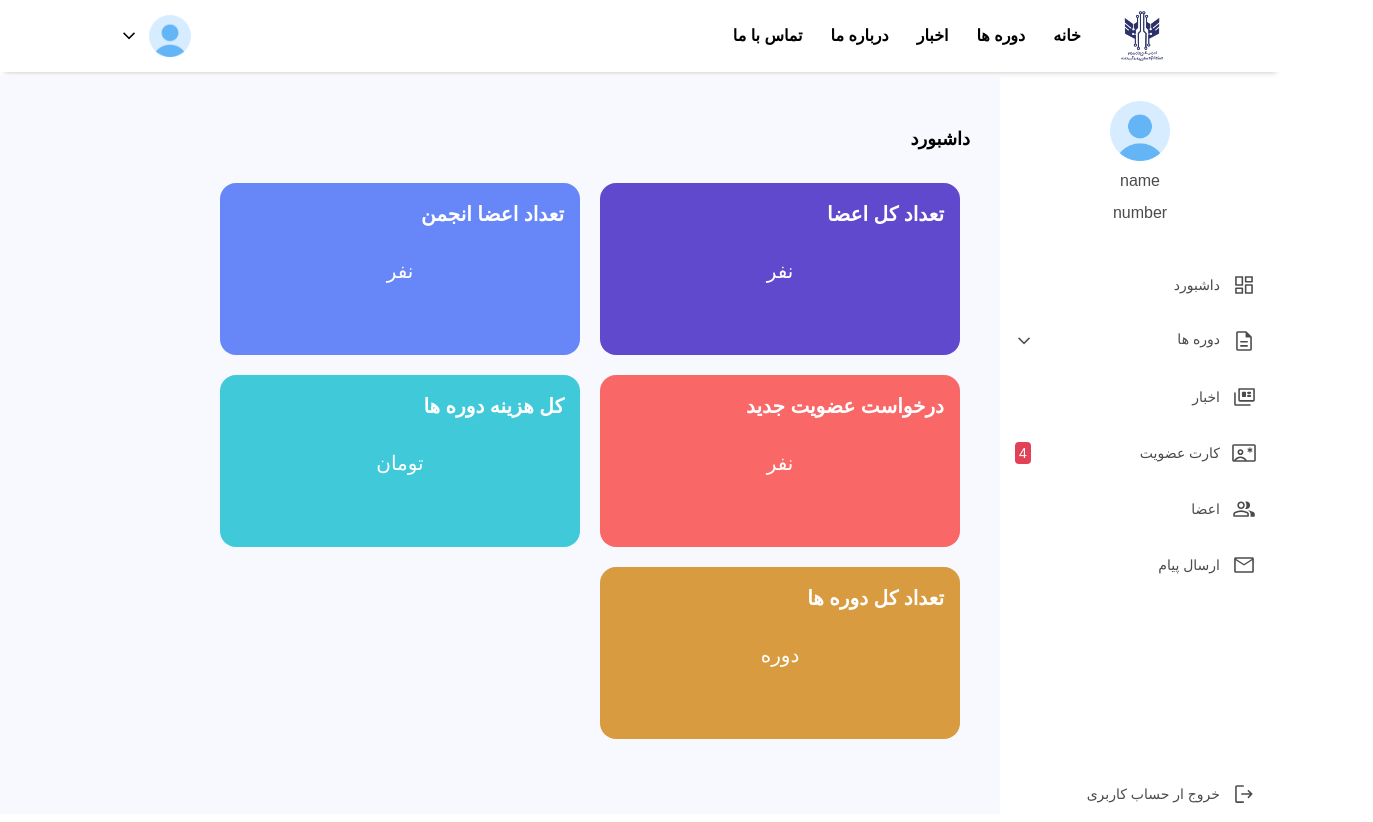
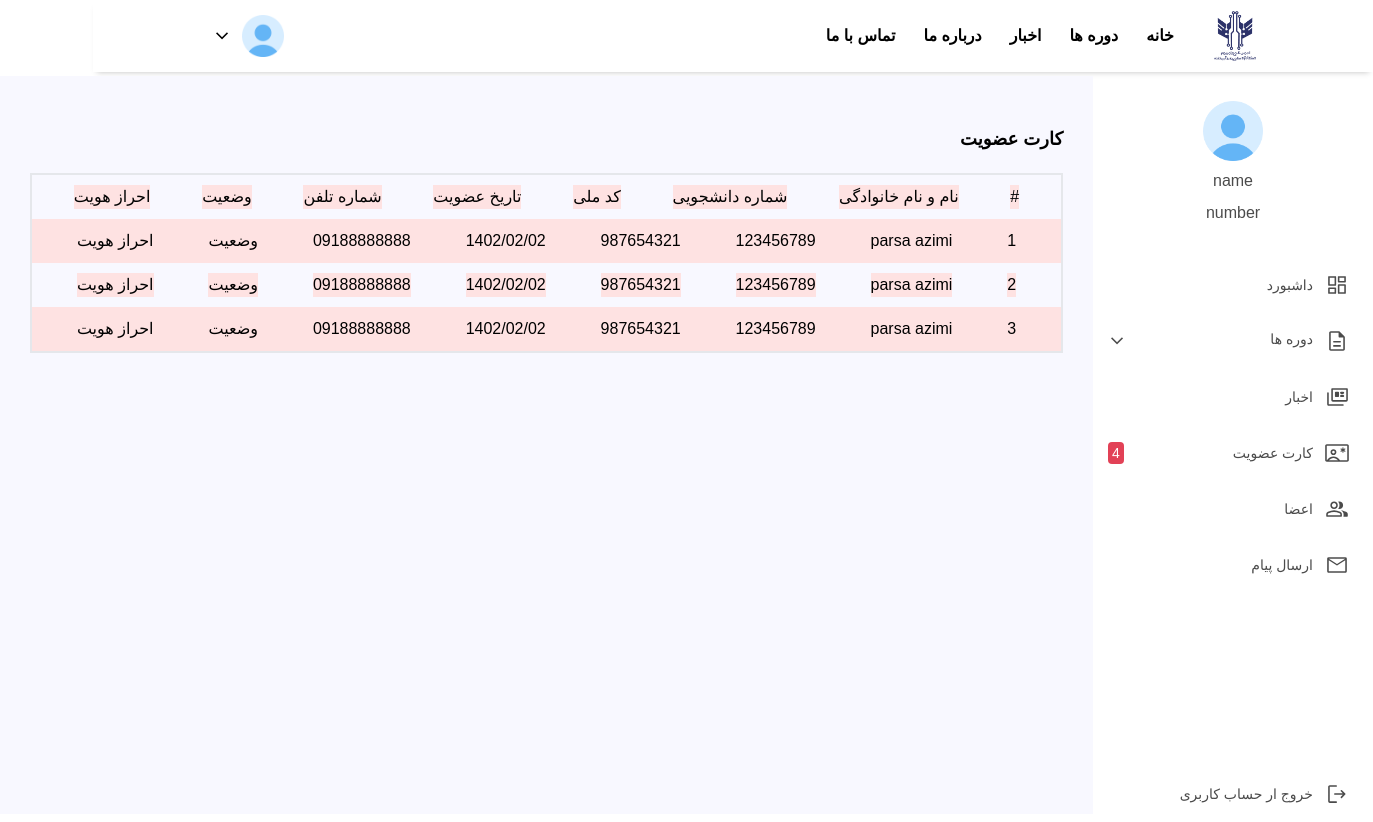
Before and after one commit to parsaazimi/cs, a React (Create React App) app: page / in a window 1280 px wide. Shown: the whole page, 1373 px wide, since content can reach past the window. Built offline with nearby package versions, Linux system fonts and the light colour scheme; a web font is replaced by a local one.

Commit message:
First table configs

```diff
--- a/src/components/LandingPage.js
+++ b/src/components/LandingPage.js
@@ -2,6 +2,7 @@ import React from 'react';
 import Dashboard from './Dashboard';
 import NavBar from './NavBar';
 import AdminSidePanel from './AdminSidePanel';
+import MembershipCard from './MembershipCard';
 
 const LandingPage = () => {
     return (
@@ -9,7 +10,8 @@ const LandingPage = () => {
             <NavBar />
             <div className='flex'>
                 <AdminSidePanel />
-                <Dashboard />
+                {/* <Dashboard /> */}
+                <MembershipCard />
             </div>
         </div>
     );
--- /dev/null
+++ b/src/components/MembershipCard.js
@@ -0,0 +1,108 @@
+import React, { useState } from 'react';
+
+const MembershipCard = () => {
+    const [members, setMembers] = useState([
+        {
+            id:1,
+            fullName:'parsa azimi',
+            studentNo:'123456789',
+            nationalNo:'987654321',
+            joinDate:'1402/02/02',
+            phoneNo:'09188888888',
+            isVerified:true,
+            needsChange:false,
+        },
+        {
+            id:2,
+            fullName:'parsa azimi',
+            studentNo:'123456789',
+            nationalNo:'987654321',
+            joinDate:'1402/02/02',
+            phoneNo:'09188888888',
+            isVerified:true,
+            needsChange:false,
+        },
+        {
+            id:3,
+            fullName:'parsa azimi',
+            studentNo:'123456789',
+            nationalNo:'987654321',
+            joinDate:'1402/02/02',
+            phoneNo:'09188888888',
+            isVerified:true,
+            needsChange:false,
+        },
+    ])
+    return (
+        <div>
+            <div className='p-[30px] bg-[#F8F8FF] h-[92.2vh] w-[85.4vw] mt-[4px]'>
+                        <h1 className='text-[18px] font-bold py-[20px]'>کارت عضویت</h1>
+                        {/* <div className='flex flex-wrap'>
+                            {cards.map(card => <DashboardCard name= {card.name} color = {card.color} unit = {card.unit}/>)}
+                        </div> */}
+                        {/* <table className='border '>
+                            <tr>
+                                <th>#</th>
+                                <th>نام و نام خانوادگی</th>
+                                <th>شماره دانشجویی</th>
+                                <th>کد ملی</th>
+                                <th>تاریخ عضویت</th>
+                                <th>شماره تلفن</th>
+                                <th>وضعیت</th>
+                                <th>احراز هویت</th>
+                            </tr>
+                            <tr>
+
+                                {members.map(member => <tr>{member.id}</tr>)}
+                            </tr>
+                            <tr>
+                                {members.map(member => <td>{member.fullName}</td>)}
+
+                            </tr>
+                                {members.map(member => <tr>{member.studentNo}</tr>)}
+                                {members.map(member => <tr>{member.nationalNo}</tr>)}
+                                {members.map(member => <tr>{member.joinDate}</tr>)}
+                                {members.map(member => <tr>{member.phoneNo}</tr>)}
+                                {/* {members.map(member => <tr>{member.id}</tr>)}
+                                {members.map(member => <tr>{member.id}</tr>)}
+                        </table> */}
+                        <div className='border-2'>
+                            <div className='flex justify-evenly'>
+                                <h1 className='m-[10px] bg-red-100'>#</h1>
+                                <h1 className='m-[10px] bg-red-100'>نام و نام خانوادگی</h1>
+                                <h1 className='m-[10px] bg-red-100'>شماره دانشجویی</h1>
+                                <h1 className='m-[10px] bg-red-100'>کد ملی</h1>
+                                <h1 className='m-[10px] bg-red-100'>تاریخ عضویت</h1>
+                                <h1 className='m-[10px] bg-red-100'>شماره تلفن</h1>
+                                <h1 className='m-[10px] bg-red-100'>وضعیت</h1>
+                                <h1 className='m-[10px] bg-red-100'>احراز هویت</h1>
+                            </div>
+                            {members.map(member =>
+                            // `flex justify-evenly {${member.id}  % 2 ? bg-black-100 : bg-red-100} `
+                            <div className={member.id % 2 ? 'flex justify-evenly bg-red-100': 'flex justify-evenly'} key={member.id}>
+                                <h1 className='m-[10px] bg-red-100'>{member.id}</h1>
+                                <h1 className='m-[10px] bg-red-100'>{member.fullName}</h1>
+                                <h1 className='m-[10px] bg-red-100'>{member.studentNo}</h1>
+                                <h1 className='m-[10px] bg-red-100'>{member.nationalNo}</h1>
+                                <h1 className='m-[10px] bg-red-100'>{member.joinDate}</h1>
+                                <h1 className='m-[10px] bg-red-100'>{member.phoneNo}</h1>
+                                <h1 className='m-[10px] bg-red-100'>وضعیت</h1>
+                                <h1 className='m-[10px] bg-red-100'>احراز هویت</h1>
+                            </div>)}
+                            {/* <div className='flex'>
+                                <h1 className='m-[10px]'>#</h1>
+                                <h1 className='m-[10px]'>نام و نام خانوادگی</h1>
+                                <h1 className='m-[10px]'>شماره دانشجویی</h1>
+                                <h1 className='m-[10px]'>کد ملی</h1>
+                                <h1 className='m-[10px]'>تاریخ عضویت</h1>
+                                <h1 className='m-[10px]'>شماره تلفن</h1>
+                                <h1 className='m-[10px]'>وضعیت</h1>
+                                <h1 className='m-[10px]'>احراز هویت</h1>
+                            </div> */}
+                        </div>
+            </div>
+        </div>
+    );
+};
+
+export default MembershipCard;
```
Also changed, not shown: src/components/Dashboard.js (indentation only).
